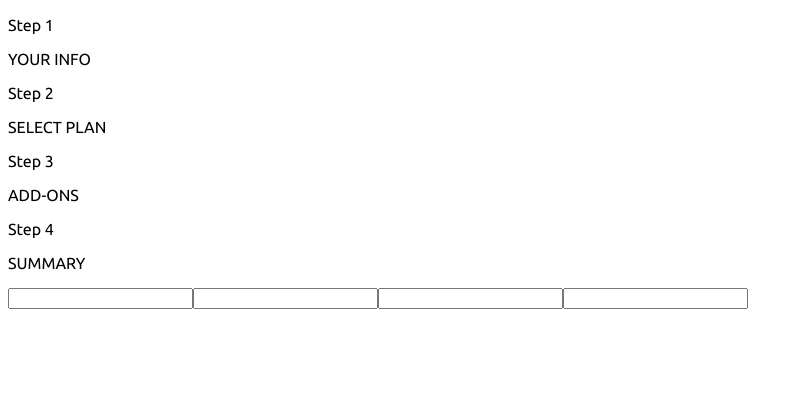
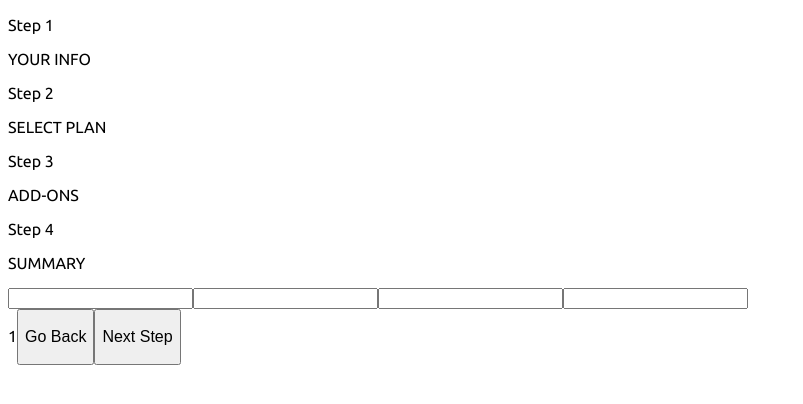
Before and after one commit to calebsg225/FM-multi-step-form, a React (Create React App) app: page / in a window 1280 px wide. Shown: the top 404 px of the page, without its empty margins (0-803 px from the left). Built offline with nearby package versions, Linux system fonts and the light colour scheme; the HTML template or start-up script is replaced by a standard one.

Commit message:
basic nav button functionality

```diff
--- a/src/App.tsx
+++ b/src/App.tsx
@@ -9,7 +9,7 @@ function App() {
   return (
     <div className="App">
       <NavBar selectedSection={selectedSection} />
-      <Form />
+      <Form selectedSection={selectedSection} setSelectedSection={setSelectedSection}/>
     </div>
   );
 }
--- a/src/components/Footer/FormNav.tsx
+++ b/src/components/Footer/FormNav.tsx
@@ -1,6 +1,29 @@
-const FormNav = () => {
+interface FormNavProps {
+  selectedSection: number;
+  setSelectedSection: (...args:any) => void;
+}
+
+const FormNav = ({ selectedSection, setSelectedSection }: FormNavProps) => {
+
+  const onBack = () => {
+    setSelectedSection((i: number) => i-1);
+  }
+
+  const onNext = () => {
+    setSelectedSection((i:number) => i+1);
+  }
+
+  const onConfirm = () => {}
+
   return (
     <section className="form-navigation">
+      {selectedSection}
+      <button className="back-button" onClick={onBack}><p>Go Back</p></button>
+      {selectedSection === 4
+      ? <button className="confirm-button" onClick={onConfirm}><p>Confirm</p></button>
+      : <button className="next-button" onClick={onNext}><p>Next Step</p></button>
+      }
+
     </section>
   )
 }
--- a/src/components/Form/Form.tsx
+++ b/src/components/Form/Form.tsx
@@ -4,7 +4,12 @@ import InfoFormSection from "./FormSections/InfoFormSection";
 import PlanFormSection from "./FormSections/PlanFormSection";
 import SummarySection from "./FormSections/SummarySection";
 
-const Form = () => {
+interface FormProps {
+  selectedSection: number;
+  setSelectedSection: (...args:any) => void;
+}
+
+const Form = ({ selectedSection, setSelectedSection }: FormProps) => {
   return (
     <main className="form-container">
       <form className="upper-form-container">
@@ -13,7 +18,7 @@ const Form = () => {
         <AddOnFormSection />
         <SummarySection />
       </form>
-      <FormNav />
+      <FormNav selectedSection={selectedSection} setSelectedSection={setSelectedSection}/>
     </main>
   )
 }
```
